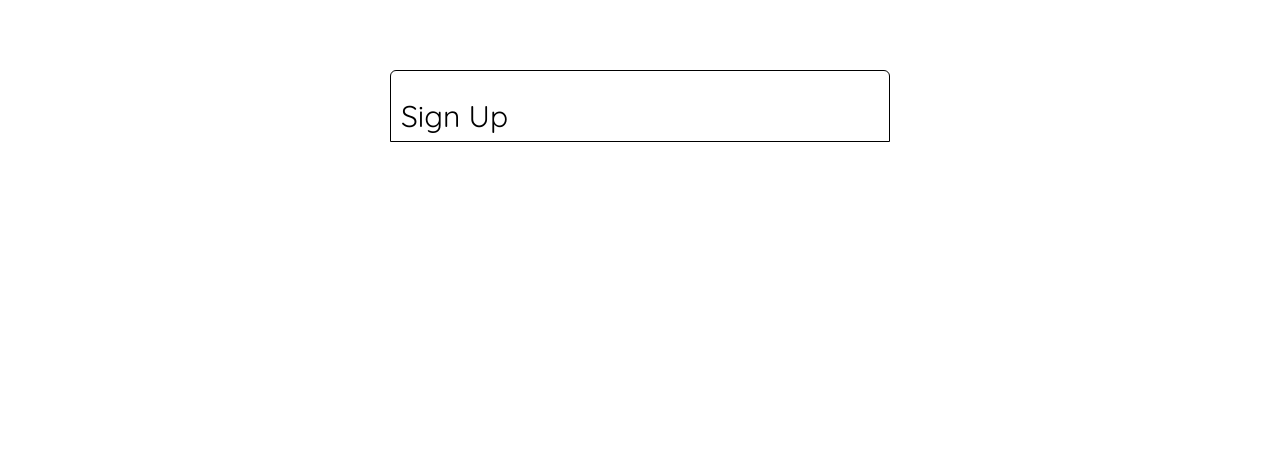
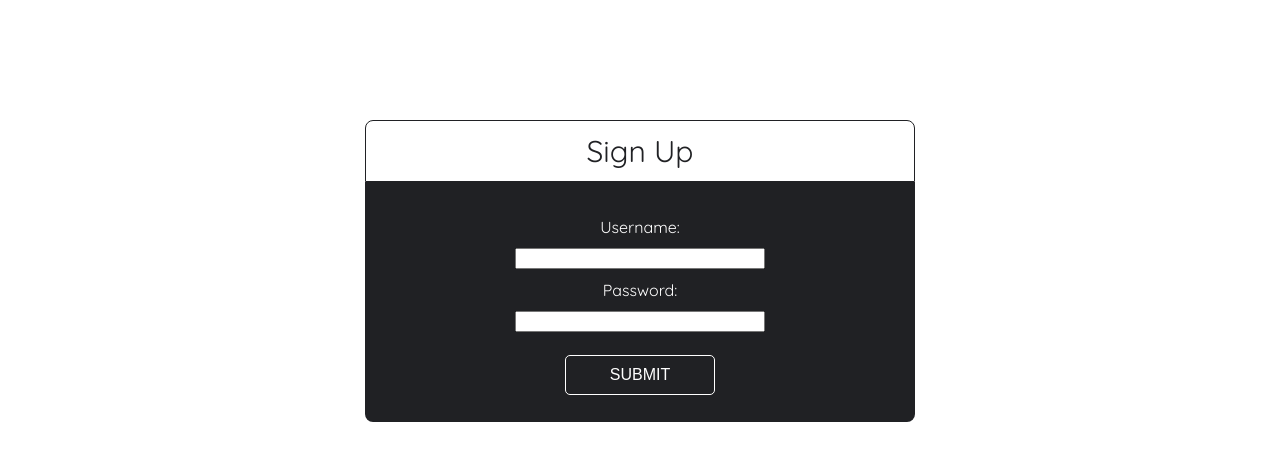
Before and after one commit to ntartaro/iss-tracker-frontend, a React (Create React App) app: page /signup in a window 1280 px wide. Shown: the part 120-592 px from the top of the page. Built offline with nearby package versions, Linux system fonts and the light colour scheme; no server answers.

Commit message:
signup page draft

```diff
--- a/src/Signup/Signup.css
+++ b/src/Signup/Signup.css
@@ -2,18 +2,60 @@
     display: flex;
     align-items: center;
     justify-content: center;
-    margin-top: 100px;
+    flex-direction: column;
+    margin-top: 150px;
 }
 
 .signup-top {
-    padding-top: 20px;
-    width: 500px;
-    border: 1px solid black;
-    border-top-left-radius: 6px;
-    border-top-right-radius: 6px;
+    text-align: center;
+    padding-top: 15px;
+    width: 550px;
+    border: 1.5px solid #202124;
+    border-top-left-radius: 8px;
+    border-top-right-radius: 8px;
 }
 
 .signup-top p {
-    margin: 10px;
+    color: #202124;
+    margin-bottom: 15px;
     font-size: 30px;
 }
+
+.signup-main {
+    display: flex;
+    align-items: center;
+    justify-content: center;
+    flex-direction: column;
+    width: 550px;
+    height: 240px;
+    background-color: #202124;
+    border-bottom-left-radius: 8px;
+    border-bottom-right-radius: 8px;
+}
+
+.signup-main p {
+    margin: 10px;
+    color: white;
+}
+
+.signup-main input {
+    margin: 3px;
+ width: 250px;
+}
+
+.signup-button-wrapper {
+    display: flex;
+    justify-content: center;
+    align-items: center;
+}
+
+.signup-button {
+    font-size: 16px;
+    margin-top: 20px;
+    border-radius: 5px;
+    border: 1px solid white;
+    background-color: #202124;
+    color: white;
+    height: 40px;
+    width: 150px;
+}
--- a/src/Signup/Signup.js
+++ b/src/Signup/Signup.js
@@ -1,15 +1,21 @@
 import React, { Component } from 'react';
-import './Signup.css'
+import './Signup.css';
 
 class Signup extends Component {
   render() {
     return (
-            <section className='signup-wrapper'>
-                <div className='signup-top'>
+      <section className="signup-wrapper">
+        <div className="signup-top">
           <p>Sign Up</p>
         </div>
-                <div className='signup-main'>
-
+        <div className="signup-main">
+          <p>Username:</p>
+          <input type="text" />
+          <p>Password:</p>
+          <input type="password" />
+          <div className="signup-button-wrapper">
+            <button className="signup-button">SUBMIT</button>
+          </div>
         </div>
       </section>
     );
```
Lines whose indentation alone changed are shown as unchanged.
